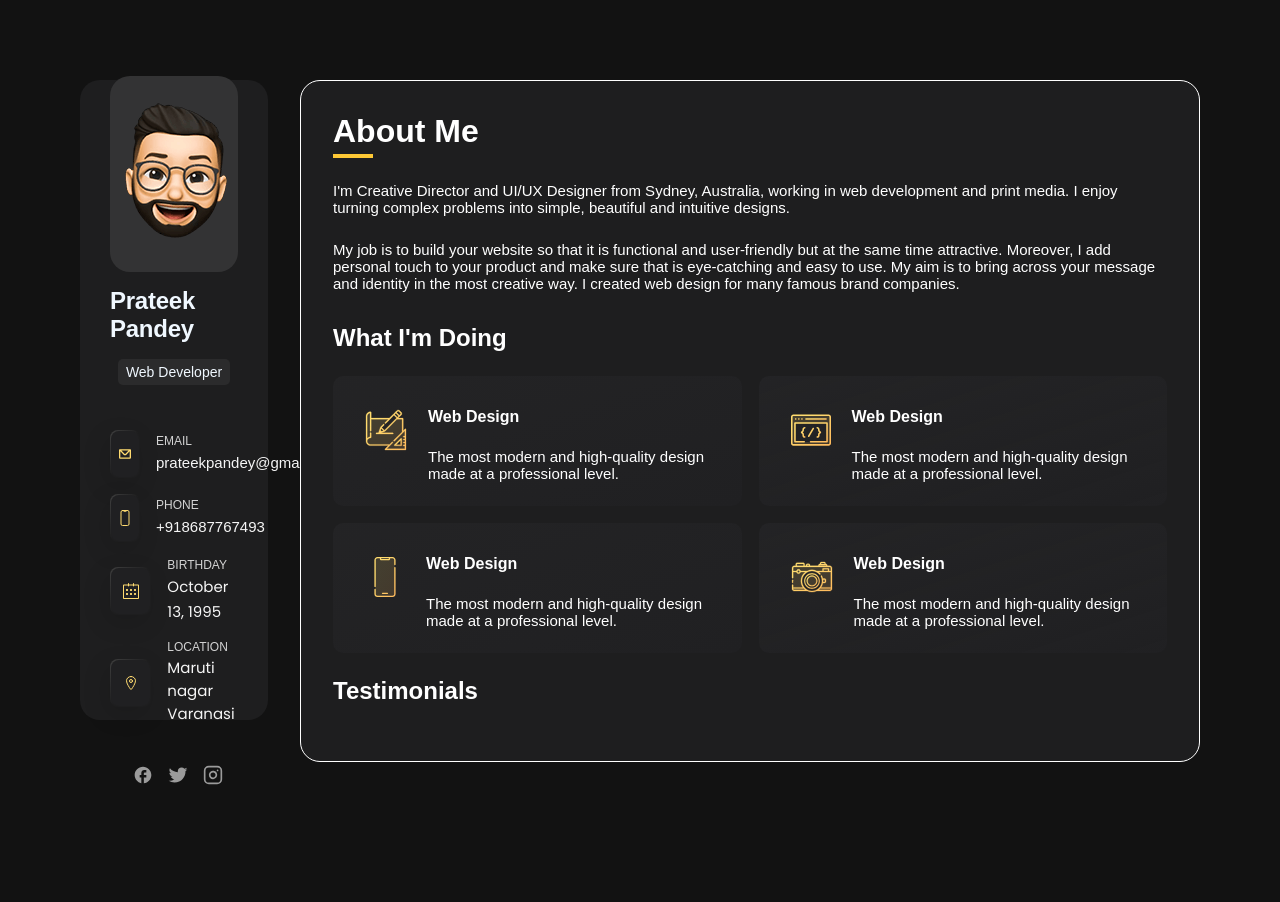
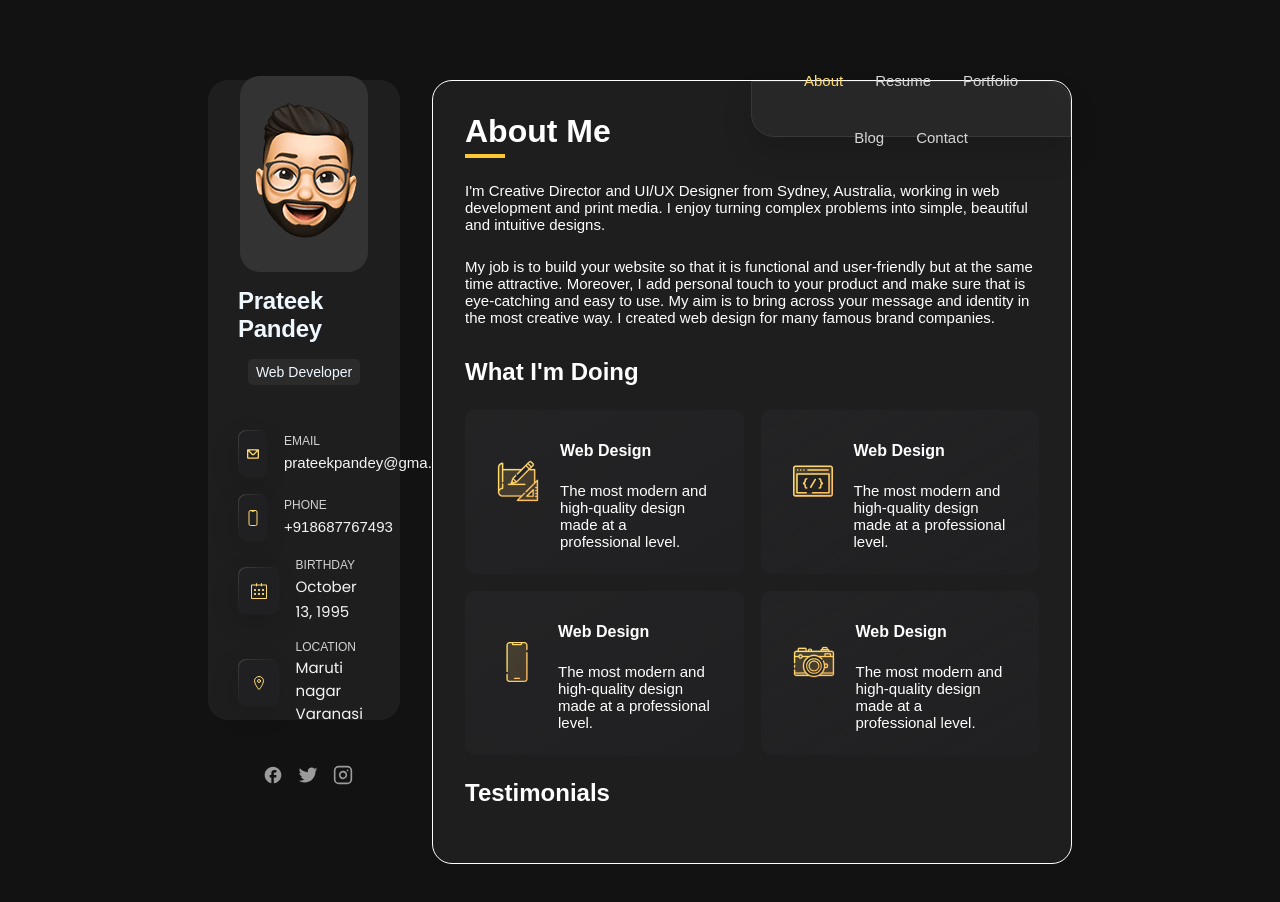
Before and after one commit to Sukhvindra9718/Portfolio, a React (Vite) app in the folder Frontend/: page / in a window 1280 px wide. Shown: the top 902 px of the page. Before the commit the page ends 842 px from the top, so only its background shows below. Built offline with nearby package versions, Linux system fonts and the light colour scheme.

Commit message:
add navbar

```diff
--- /dev/null
+++ b/Frontend/Component/Navbar.css
@@ -0,0 +1,49 @@
+.main-content {
+  position: absolute;
+  top: 1px;
+  right: 1px;
+  width: 25vw;
+  height: 7vh;
+  box-shadow: none;
+  background: #2b2b2cbf;
+  backdrop-filter: blur(10px);
+  border: 1px solid #383838;
+  border-radius: 0 23px 0 23px;
+  box-shadow: 0 16px 30px #00000020;
+}
+.navbar {
+  padding: 0px 20px;
+  display: flex;
+  align-items: center;
+  justify-content: center;
+  height: 100%;
+}
+.navbar-list {
+  display: flex;
+  flex-wrap: wrap;
+  justify-content: center;
+  align-items: center;
+  padding: 0 10px;
+  gap: 2rem;
+}
+li {
+  list-style: none;
+}
+
+.navbar-link {
+  color: #d6d6d6;
+  font-size: 15px;
+  padding: 0;
+  transition: 0.25s ease;
+  background: none;
+  border: none;
+}
+
+.navbar-link:hover,
+.navbar-link:focus {
+  color: #d6d6d6b3;
+}
+
+.navbar-link.active {
+  color: #ffdb70;
+}
--- /dev/null
+++ b/Frontend/Component/Navbar.jsx
@@ -0,0 +1,64 @@
+import React from "react";
+import "./Navbar.css";
+
+function Navbar({ page, setPage }) {
+  return (
+    <section className="main-content">
+      <nav class="navbar">
+        <ul class="navbar-list">
+          <li class="navbar-item">
+            <button
+              class={`navbar-link ${page === "about" ? "active" : ""}`}
+              data-nav-link
+              onClick={() => setPage("about")}
+            >
+              About
+            </button>
+          </li>
+
+          <li class="navbar-item">
+            <button
+              class={`navbar-link ${page === "resume" ? "active" : ""}`}
+              data-nav-link
+              onClick={() => setPage("resume")}
+            >
+              Resume
+            </button>
+          </li>
+
+          <li class="navbar-item">
+            <button
+              class={`navbar-link ${page === "portfolio" ? "active" : ""}`}
+              data-nav-link
+              onClick={() => setPage("portfolio")}
+            >
+              Portfolio
+            </button>
+          </li>
+
+          <li class="navbar-item">
+            <button
+              class={`navbar-link ${page === "blog" ? "active" : ""}`}
+              data-nav-link
+              onClick={() => setPage("blog")}
+            >
+              Blog
+            </button>
+          </li>
+
+          <li class="navbar-item">
+            <button
+              class={`navbar-link ${page === "contact" ? "active" : ""}`}
+              data-nav-link
+              onClick={() => setPage("contact")}
+            >
+              Contact
+            </button>
+          </li>
+        </ul>
+      </nav>
+    </section>
+  );
+}
+
+export default Navbar;
--- a/Frontend/Component/Portfolio.css
+++ b/Frontend/Component/Portfolio.css
@@ -1,12 +1,13 @@
-.portfolio{
+.portfolio {
     width: 50vw;
     min-height: 80vh;
     height: fit-content;
-    background-color: #1E1E1F;
+    background-color: #1e1e1f;
     border-radius: 1rem;
+    padding-top: 2rem;
 }
 
-.category-header ul{
+.category-header ul {
     display: flex;
     align-items: center;
     padding: 1rem 2rem;
@@ -18,35 +19,35 @@
     color: #d6d6d6;
     font-size: 1.2rem;
 }
-.active-category{
+.active-category {
     color: #ffdb70;
     font-size: 1.2rem;
     list-style: none;
     cursor: pointer;
     transition: all 1s;
 }
-.category-header ul li:hover{
+.category-header ul li:hover {
     color: #d6d6d6b3;
     font-size: 1.2rem;
     text-decoration: none;
 }
 
-.portfolio-container{
+.portfolio-container {
     display: grid;
     grid-template-columns: repeat(3, minmax(200px, 1fr));
     gap: 1rem;
     padding: 1rem 2rem;
 }
-.portfolio-card{
+.portfolio-card {
     height: 100%;
     display: flex;
     flex-direction: column;
     gap: 1rem;
-    & .img-container{
-        background-color: #2E2E2E;
+    & .img-container {
+        background-color: #2e2e2e;
         border-radius: 1rem;
         overflow: hidden;
-        box-shadow: 0 0 10px rgba(0,0,0,0.2);
+        box-shadow: 0 0 10px rgba(0, 0, 0, 0.2);
         transition: all 0.3s;
         display: flex;
         align-items: center;
@@ -55,28 +56,28 @@
         width: 100%;
     }
 }
-.portfolio-card-info{
+.portfolio-card-info {
     padding: 0 1rem;
     height: 20%;
 }
-.portfolio-card-info h3{
+.portfolio-card-info h3 {
     color: var(--white-2);
     font-size: 1.2rem;
     font-weight: 400;
 }
-.portfolio-card-info p{
+.portfolio-card-info p {
     color: var(--text-secondary);
     font-size: 1.2rem;
     font-weight: 400;
 }
-.img-container img{
+.img-container img {
     width: 90%;
     height: 90%;
     object-fit: cover;
     transition: all 0.3s;
     border-radius: 1rem;
 
-    &:hover{
+    &:hover {
         transform: scale(1.1);
         cursor: pointer;
     }
--- a/Frontend/src/App.jsx
+++ b/Frontend/src/App.jsx
@@ -3,14 +3,18 @@ import "./App.css";
 import Sidebar from "../Component/Sidebar";
 import About from "./pages/About";
 import Portfolio from "./pages/Portfolio";
+import Navbar from "../Component/Navbar";
 
 function App() {
   const [page, setPage] = React.useState("about");
   return (
     <div className="app">
       <Sidebar />
-      {page === "about" && <About />}
-      {page === "portfolio" && <Portfolio />}
+      <div style={{ position: "relative" }}>
+        {page === "about" && <About />}
+        {page === "portfolio" && <Portfolio />}
+        <Navbar page={page} setPage={setPage} />
+      </div>
     </div>
   );
 }
--- a/Frontend/src/index.css
+++ b/Frontend/src/index.css
@@ -1,5 +1,5 @@
 .Main-Content {
-  width: 100%;
+  width: 50vw;
   height: max-content;
   background-color: #1e1e1f;
   display: flex;
--- a/Frontend/src/pages/Portfolio.jsx
+++ b/Frontend/src/pages/Portfolio.jsx
@@ -54,6 +54,9 @@ function Portfolio() {
 
   return (
     <main className="portfolio">
+      <div className="Primaryheader" style={{ paddingLeft: "2rem" }}>
+        <h1>Portfolio</h1>
+      </div>
       <section className="category-header">
         <ul>
           <li
```
